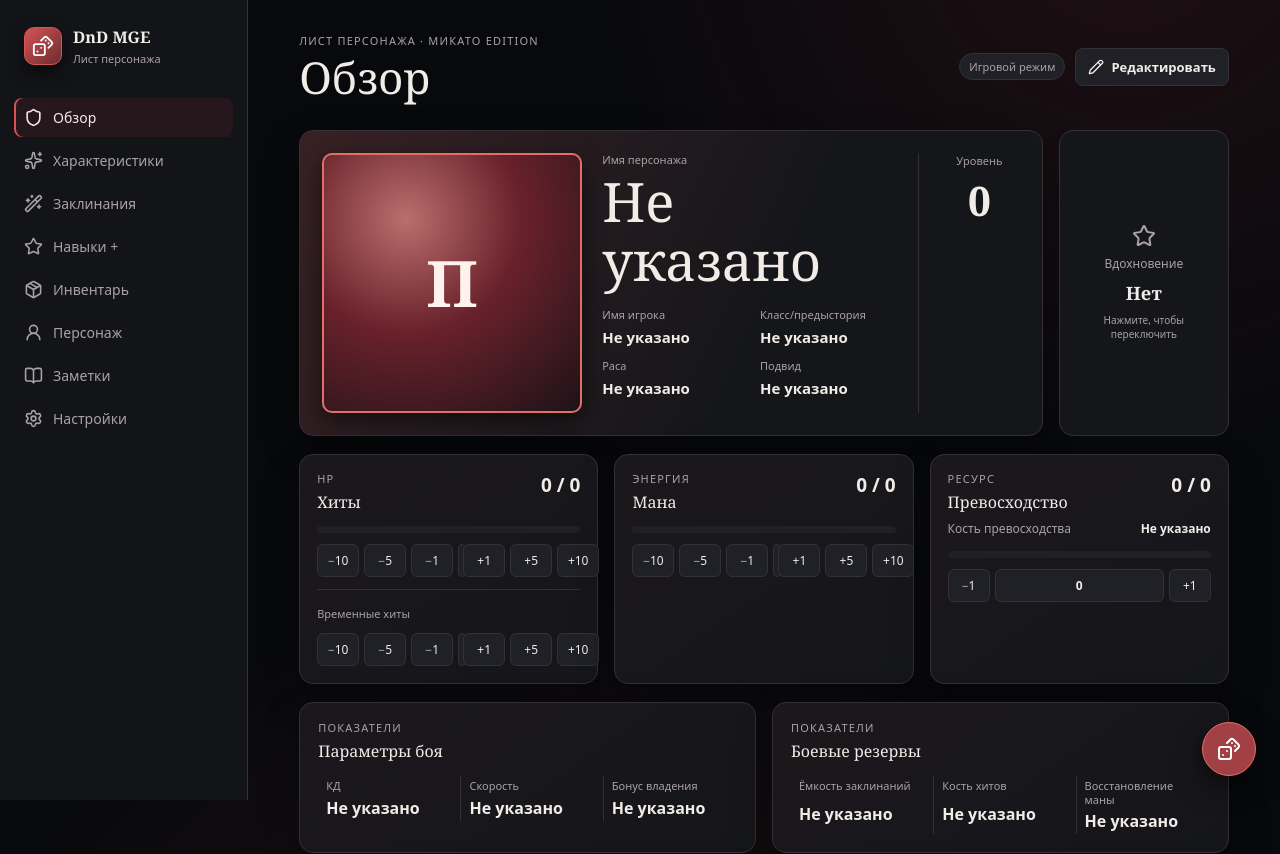
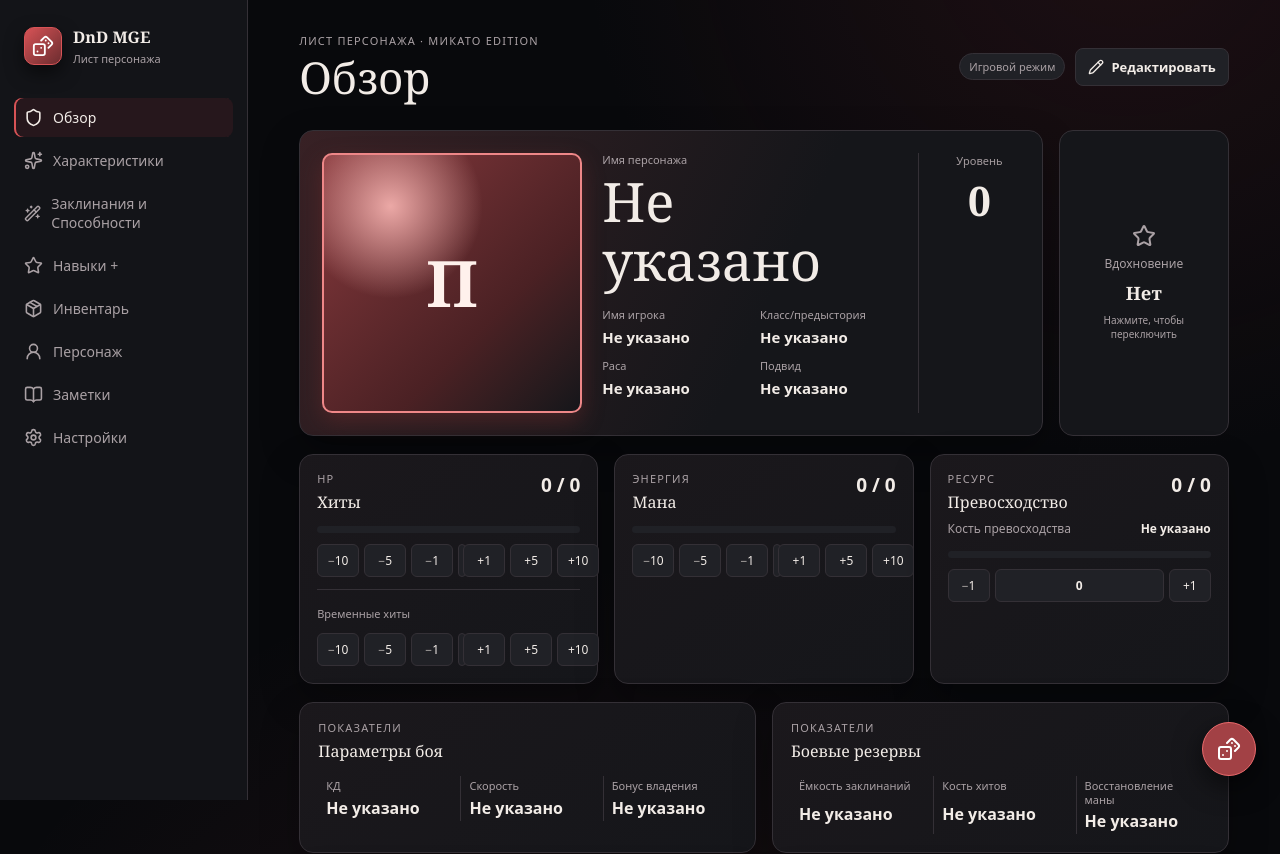
Before and after one commit to delniel/dnd-mikato-dashboard, a React (Vite) app: page / in a window 1280 px wide. Shown: the top 854 px of the page. Built offline with nearby package versions, Linux system fonts and the light colour scheme.

Commit message:
Theme ability visuals with accent colors

```diff
--- a/src/App.tsx
+++ b/src/App.tsx
@@ -4,12 +4,12 @@ import { cloneImage, db, loadCharacter, loadImage, saveCharacter, saveImage } fr
 import { serializeCharacter, thresholdForLevel, type CharacterState, type CurrencyKey, type Item, type Note, type ResourceKey, type Skill, type Spell } from './domain'
 import { useCharacterStore } from './store'
 
-type Page = 'Обзор' | 'Характеристики' | 'Заклинания' | 'Навыки +' | 'Инвентарь' | 'Персонаж' | 'Заметки' | 'Настройки'
+type Page = 'Обзор' | 'Характеристики' | 'Заклинания и Способности' | 'Навыки +' | 'Инвентарь' | 'Персонаж' | 'Заметки' | 'Настройки'
 
 const pages: { page: Page; icon: LucideIcon }[] = [
   { page: 'Обзор', icon: Shield },
   { page: 'Характеристики', icon: Sparkles },
-  { page: 'Заклинания', icon: WandSparkles },
+  { page: 'Заклинания и Способности', icon: WandSparkles },
   { page: 'Навыки +', icon: Star },
   { page: 'Инвентарь', icon: Package },
   { page: 'Персонаж', icon: UserRound },
@@ -71,7 +71,7 @@ function App() {
     ? <Overview />
     : page === 'Характеристики'
       ? <Characteristics />
-      : page === 'Заклинания'
+      : page === 'Заклинания и Способности'
         ? <SpellsPage />
         : page === 'Навыки +'
           ? <SkillsPage />
--- a/src/index.css
+++ b/src/index.css
@@ -14,6 +14,10 @@
   --accent-soft: #5b202744;
   --accent-contrast: #ffffff;
   --focus: #71d2f4;
+  --accent-visual-glow: color-mix(in srgb, var(--accent) 48%, #fdf7f0);
+  --accent-visual-mid: color-mix(in srgb, var(--accent) 60%, #131419);
+  --accent-visual-deep: color-mix(in srgb, var(--accent) 32%, #08090c);
+  --accent-visual-border: color-mix(in srgb, var(--accent-hover) 78%, #f2ece7);
   color: var(--text);
   background: var(--bg);
   font-family: Georgia, 'Times New Roman', serif;
@@ -256,6 +260,8 @@ h3 { line-height: 1.2; }
 .nav-item.active { box-shadow: inset 2px 0 var(--accent); }
 .card, .hero-card, .profile-grid .field-value, .text-value { border-color: var(--border); background: linear-gradient(145deg, color-mix(in srgb, var(--surface) 97%, var(--accent) 3%), var(--surface)); box-shadow: 0 16px 38px var(--shadow); }
 .hero-card { background: linear-gradient(115deg, color-mix(in srgb, var(--surface) 82%, var(--accent) 18%), var(--surface) 62%); }
+.image-frame, .skill-image { background: radial-gradient(circle at 26% 20%, var(--accent-visual-glow) 0, transparent 33%), linear-gradient(135deg, var(--accent-visual-mid), var(--accent-visual-deep) 65%, var(--surface)); }
+.avatar { border-color: var(--accent-visual-border); box-shadow: 0 8px 22px color-mix(in srgb, var(--accent) 25%, var(--shadow)); }
 .button, .counter button, .counter input, .card-actions button, .filter-toggle, .tabs button, .tag-filter button, .theme-options button, .accent-swatch { border-color: var(--border); background: var(--surface-2); color: var(--text); }
 .button.primary { border-color: var(--accent-hover); background: linear-gradient(135deg, var(--accent), color-mix(in srgb, var(--accent) 65%, #111)); color: var(--accent-contrast); }
 .button.primary:hover { background: linear-gradient(135deg, var(--accent-hover), var(--accent)); }
```
Also changed, not shown: 1 other file (tests, documents, lock files or other folders).
